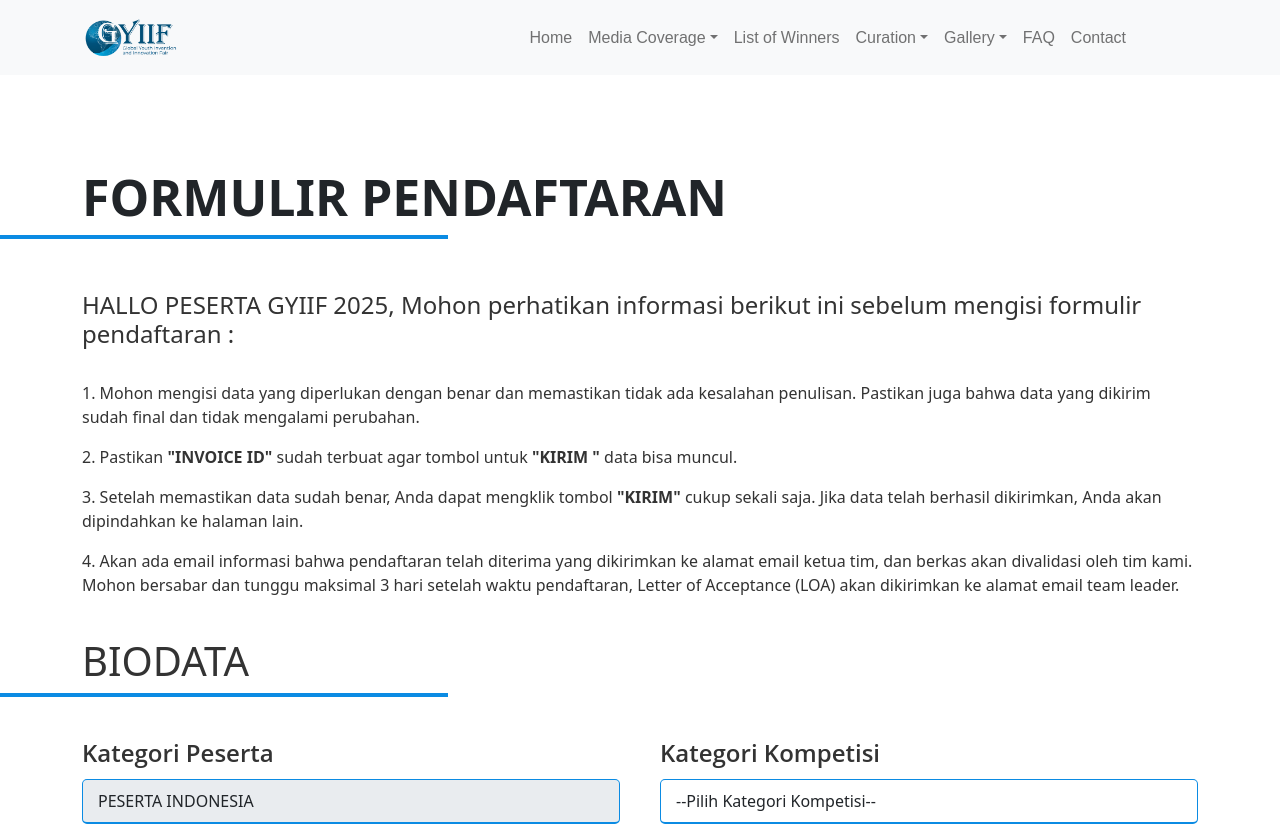
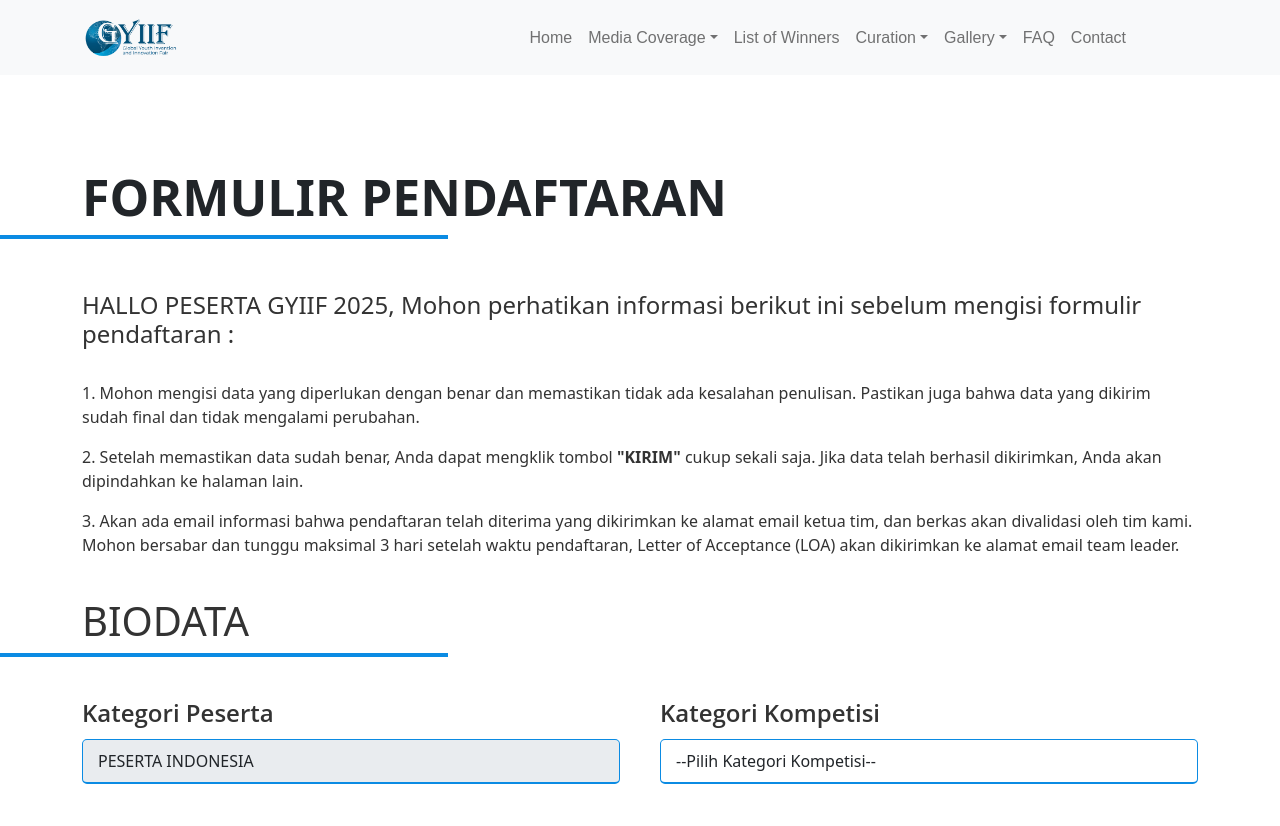
Before and after one commit to iysaofficial/officialgyiif-new, a Next.js app: page /indonesiaparticipants in a window 1280 px wide. Shown: the top 826 px of the page. Built offline with nearby package versions, Linux system fonts and the light colour scheme.

Commit message:
update regist -k

```diff
--- a/src/pages/api/hello.js
+++ /dev/null
@@ -1,5 +0,0 @@
-// Next.js API route support: https://nextjs.org/docs/api-routes/introduction
-
-export default function handler(req, res) {
-  res.status(200).json({ name: "John Doe" });
-}
--- a/src/pages/indonesiaparticipants.jsx
+++ b/src/pages/indonesiaparticipants.jsx
@@ -39,7 +39,10 @@ export default function Internationalparticipants() {
         if (buttonCounter == 0) {
           try {
             buttonCounter++;
-            await fetch(scriptURL, { method: "POST", body: new FormData(form) });
+            await fetch(scriptURL, {
+              method: "POST",
+              body: new FormData(form),
+            });
             // Setelah berhasil mengirim data, arahkan pengguna ke halaman lain
             window.location.href = "/homeregist"; // Gantikan dengan URL halaman sukses Anda
           } catch (error) {
@@ -75,25 +78,25 @@ export default function Internationalparticipants() {
             </h4>
             <br />
             <p>
-            1. Mohon mengisi data yang diperlukan dengan benar dan memastikan
+              1. Mohon mengisi data yang diperlukan dengan benar dan memastikan
               tidak ada kesalahan penulisan. Pastikan juga bahwa data yang
               dikirim sudah final dan tidak mengalami perubahan.
             </p>
-            <p>
+            {/* <p>
             2. Pastikan{" "}
               <span className="fw-bold">&quot;INVOICE ID&quot;</span> sudah
               terbuat agar tombol untuk{" "}
               <span className="fw-bold">&quot;KIRIM &quot;</span> data bisa
               muncul.
-            </p>
+            </p> */}
             <p>
-            3. Setelah memastikan data sudah benar, Anda dapat mengklik tombol
+              2. Setelah memastikan data sudah benar, Anda dapat mengklik tombol
               <span className="fw-bold"> &quot;KIRIM&quot;</span> cukup sekali
               saja. Jika data telah berhasil dikirimkan, Anda akan dipindahkan
               ke halaman lain.
             </p>
             <p>
-              4. Akan ada email informasi bahwa pendaftaran telah diterima yang
+              3. Akan ada email informasi bahwa pendaftaran telah diterima yang
               dikirimkan ke alamat email ketua tim, dan berkas akan divalidasi
               oleh tim kami. Mohon bersabar dan tunggu maksimal 3 hari setelah
               waktu pendaftaran, Letter of Acceptance (LOA) akan dikirimkan ke
@@ -135,14 +138,8 @@ export default function Internationalparticipants() {
                     <option value="Online Competition">
                       Online Competition
                     </option>
-                    <option value="Online Competition + Certificate and Medal">
-                      Online Competition + Certificate and Medal
-                    </option>
                     <option value="Offline Competition">
                       Offline Competition
-                    </option>
-                    <option value="Offline Competition + Full Package">
-                      Offline Competition + Full Package
                     </option>
                     <option value="Offline Competition + Excursion">
                       Offline Competition + Excursion
@@ -176,7 +173,7 @@ export default function Internationalparticipants() {
                     value={selectedMaxNamaLengkap}
                     onChange={handleInputNameChange}
                   ></textarea>
-                   <p>
+                  <p>
                     {selectedMaxNamaLengkap.length} / {maxNameChars} character
                   </p>
                 </div>
@@ -342,9 +339,9 @@ export default function Internationalparticipants() {
               <h1>DATA PEMBIMBING</h1>
               <h1 className="garis-bawah"></h1>
               <div className="user-details">
-              <div class="input-box">
+                <div class="input-box">
                   <label for="NAME_SUPERVISOR" class="form-label">
-                  Nama Guru/Pembimbing
+                    Nama Guru/Pembimbing
                   </label>
                   <textarea
                     type="text"
@@ -393,8 +390,6 @@ export default function Internationalparticipants() {
               </div>
               {/* DATA PEMBIMBING END */}
               {/* DATA PEMBIMBING END */}
-
-
 
               {/* DETAIL PROJECT START */}
               {/* DETAIL PROJECT START */}
```
